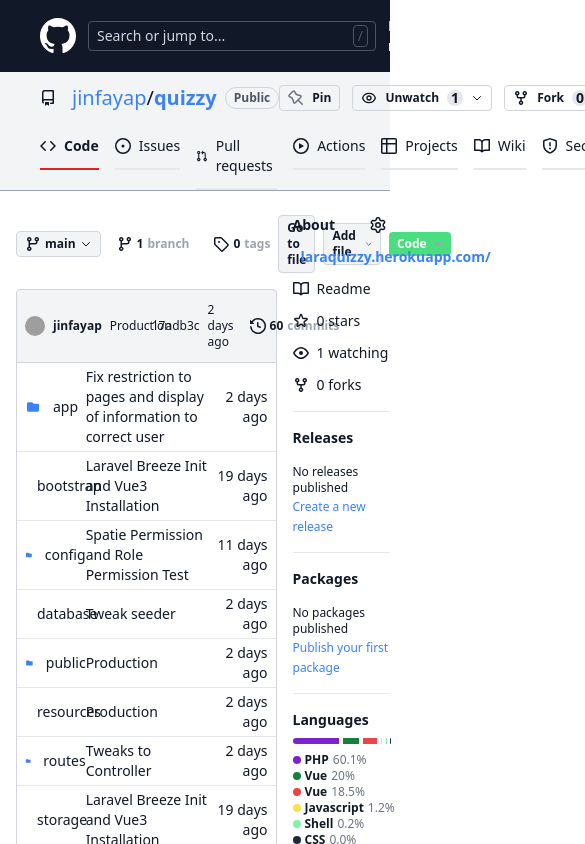
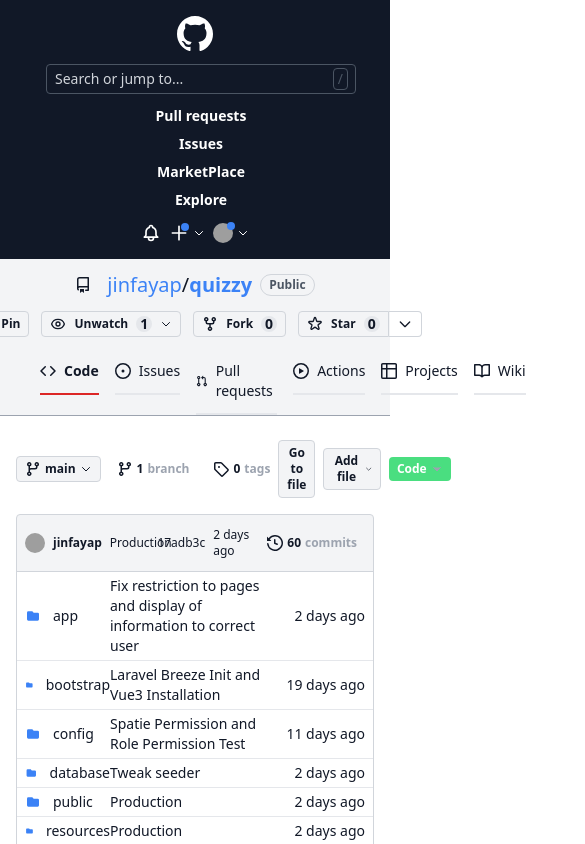
Before and after one commit to jinfayap/rebuilding-existing-ui, a Nuxt app: page /github in a window 390 px wide. Shown: the top 844 px of the page, 585 px wide, since content can reach past the window. Built offline with nearby package versions, Linux system fonts and the light colour scheme; grey boxes are pictures that could not be loaded.

Commit message:
Minimal Responsive layout for github

```diff
--- a/pages/github/index.vue
+++ b/pages/github/index.vue
@@ -1,7 +1,9 @@
 <template>
   <div class="text-sm text-gray-900">
-    <nav class="bg-gray-900 flex items-center justify-between px-10 py-4">
-      <div class="flex items-center space-x-3">
+    <nav
+      class="bg-gray-900 flex flex-col lg:flex-row items-center justify-between px-10 py-4"
+    >
+      <div class="flex flex-col lg:flex-row items-center space-x-3 w-full">
         <a href="#">
           <svg
             viewBox="0 0 16 16"
@@ -14,10 +16,10 @@
           </svg>
         </a>
 
-        <div class="relative">
+        <div class="relative mt-3 lg:mt-0 w-full lg:max-w-min">
           <input
             type="text"
-            class="border border-gray-600 rounded bg-gray-900 placeholder-gray-300 px-2 py-1 w-72 text-white"
+            class="border border-gray-600 rounded bg-gray-900 placeholder-gray-300 px-2 py-1 w-full lg:w-72 text-white"
             placeholder="Search or jump to..."
           />
 
@@ -28,7 +30,9 @@
           </div>
         </div>
 
-        <ul class="text-white flex items-center space-x-2">
+        <ul
+          class="text-white flex flex-col lg:flex-row items-center my-3 lg:my-0 space-y-2 lg:space-y-0 space-x-0 lg:space-x-2"
+        >
           <li>
             <a href="#" class="hover:text-gray-300 font-semibold"
               >Pull requests</a
@@ -132,7 +136,9 @@
       </div>
     </nav>
 
-    <section class="flex items-center justify-between px-10 py-3 bg-gray-100">
+    <section
+      class="flex flex-col lg:flex-row items-center justify-between px-10 py-3 bg-gray-100"
+    >
       <div class="flex items-center space-x-2">
         <svg viewBox="0 0 16 16" class="mr-2 w-4 h-4 fill-current">
           <path
@@ -157,9 +163,9 @@
         >
       </div>
 
-      <div class="flex items-center space-x-3">
-        <div
-          class="flex items-center border border-gray-300 px-2 py-1 rounded cursor-pointer"
+      <div class="flex items-center space-x-3 mt-3 lg:mt-0">
+        <button
+          class="flex items-center border border-gray-300 px-2 py-1 rounded hover:bg-gray-200"
         >
           <svg
             fill="currentColor"
@@ -173,10 +179,10 @@
           </svg>
 
           <span class="font-semibold text-xs">Pin</span>
-        </div>
+        </button>
 
-        <div
-          class="flex items-center border border-gray-300 px-2 py-1 rounded cursor-pointer space-x-2"
+        <button
+          class="flex items-center border border-gray-300 px-2 py-1 rounded hover:bg-gray-200 space-x-2"
         >
           <svg
             class="w-4 h-4"
@@ -218,10 +224,10 @@
               d="M19 9l-7 7-7-7"
             />
           </svg>
-        </div>
+        </button>
 
-        <div
-          class="flex items-center border border-gray-300 px-2 py-1 rounded cursor-pointer space-x-2"
+        <button
+          class="flex items-center border border-gray-300 px-2 py-1 rounded hover:bg-gray-200 space-x-2"
         >
           <svg fill="currentColor" viewBox="0 0 16 16" class="w-4 h-4">
             <path
@@ -237,11 +243,11 @@
           >
             0
           </div>
-        </div>
+        </button>
 
-        <div class="flex items-center">
+        <button class="flex items-center">
           <div
-            class="flex items-center border border-gray-300 px-2 py-1 rounded-l cursor-pointer space-x-2"
+            class="flex items-center border border-gray-300 px-2 py-1 rounded-l hover:bg-gray-200 space-x-2"
           >
             <svg
               fill="none"
@@ -264,8 +270,8 @@
             </div>
           </div>
 
-          <div
-            class="border border-gray-300 border-l-0 rounded-r px-2 py-1 cursor-pointer"
+          <button
+            class="border border-gray-300 border-l-0 rounded-r px-2 py-1 hover:bg-gray-200"
           >
             <svg
               class="h-4 w-4"
@@ -280,8 +286,8 @@
                 d="M19 9l-7 7-7-7"
               />
             </svg>
-          </div>
-        </div>
+          </button>
+        </button>
       </div>
     </section>
 
@@ -377,7 +383,7 @@
           >
         </li>
 
-        <li>
+        <li class="hidden lg:block">
           <a
             href="#"
             class="flex items-center pb-3 border-b-2 hover:border-gray-300"
@@ -392,7 +398,7 @@
           >
         </li>
 
-        <li>
+        <li class="hidden lg:block">
           <a
             href="#"
             class="flex items-center pb-3 border-b-2 hover:border-gray-300"
@@ -407,7 +413,7 @@
           >
         </li>
 
-        <li>
+        <li class="hidden lg:block">
           <a
             href="#"
             class="flex items-center pb-3 border-b-2 hover:border-gray-300"
@@ -425,12 +431,12 @@
     </section>
 
     <section>
-      <div class="container max-w-7xl flex mx-auto mt-6">
-        <div class="w-3/4 px-4 flex flex-col">
+      <div class="container max-w-7xl flex flex-col lg:flex-row mx-auto mt-6">
+        <div class="lg:w-3/4 px-4 flex flex-col">
           <div class="branch-items flex items-center justify-between">
             <div class="flex space-x-2">
-              <div
-                class="flex items-center border border-gray-300 bg-gray-100 px-2 py-1 rounded cursor-pointer space-x-1"
+              <button
+                class="flex items-center border border-gray-300 bg-gray-100 hover:bg-gray-200 px-2 py-1 rounded cursor-pointer space-x-1"
               >
                 <svg viewBox="0 0 16 16" class="w-4 h-4 fill-current">
                   <path
@@ -454,7 +460,7 @@
                     d="M19 9l-7 7-7-7"
                   />
                 </svg>
-              </div>
+              </button>
 
               <div
                 class="flex items-center px-2 py-1 rounded cursor-pointer space-x-1 hover:text-blue-500"
@@ -486,14 +492,14 @@
             </div>
 
             <div class="flex items-center space-x-2">
-              <div
-                class="flex items-center border border-gray-300 bg-gray-100 px-2 py-1 rounded cursor-pointer"
+              <button
+                class="flex items-center border border-gray-300 bg-gray-100 hover:bg-gray-200 px-2 py-1 rounded"
               >
                 <span class="font-semibold text-xs">Go to file</span>
-              </div>
+              </button>
 
-              <div
-                class="flex items-center border border-gray-300 bg-gray-100 px-2 py-1 rounded cursor-pointer space-x-1"
+              <button
+                class="flex items-center border border-gray-300 bg-gray-100 hover:bg-gray-200 px-2 py-1 rounded space-x-1"
               >
                 <span class="font-semibold text-xs">Add file</span>
 
@@ -510,10 +516,10 @@
                     d="M19 9l-7 7-7-7"
                   />
                 </svg>
-              </div>
+              </button>
 
-              <div
-                class="flex items-center bg-green-400 hover:bg-green-500 px-2 py-1 rounded cursor-pointer space-x-1"
+              <button
+                class="flex items-center bg-green-400 hover:bg-green-500 px-2 py-1 rounded space-x-1"
               >
                 <span class="font-semibold text-xs text-white">Code</span>
 
@@ -530,7 +536,7 @@
                     d="M19 9l-7 7-7-7"
                   />
                 </svg>
-              </div>
+              </button>
             </div>
           </div>
 
@@ -1189,7 +1195,7 @@
           </div>
         </div>
 
-        <div class="side-bar w-1/4">
+        <div class="side-bar lg:w-1/4 px-4 lg:px-0 mt-3 lg:mt-0">
           <div class="flex flex-col space-y-3">
             <div class="flex items-center justify-between pr-1">
               <span class="font-semibold">About</span>
@@ -1333,8 +1339,10 @@
 
     <hr class="my-4 max-w-7xl mx-auto px-4" />
 
-    <footer class="max-w-7xl mx-auto px-4 flex items-center py-6">
-      <div class="flex space-x-2">
+    <footer
+      class="max-w-7xl mx-auto px-4 flex flex-col lg:flex-row items-center py-6"
+    >
+      <div class="flex space-x-2 order-2 lg:order-1">
         <a href="#">
           <svg
             viewBox="0 0 16 16"
@@ -1349,7 +1357,9 @@
 
         <span class="text-xs text-gray-400">&copy; 2020 Github, Inc.</span>
       </div>
-      <div class="ml-12 space-x-8">
+      <div
+        class="ml-0 lg:ml-12 mb-2 lg:mb-0 space-x-6 lg:space-x-8 order-1 lg:order-2 text-xs lg:text-sm"
+      >
         <a href="#" class="text-blue-500 hover:underline">Terms</a>
         <a href="#" class="text-blue-500 hover:underline">Privacy</a>
         <a href="#" class="text-blue-500 hover:underline">Security</a>
```
